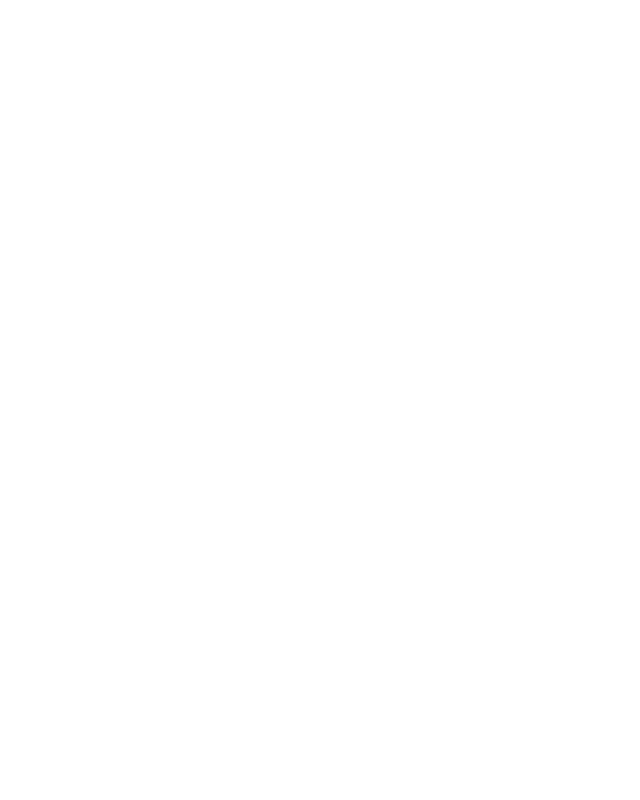
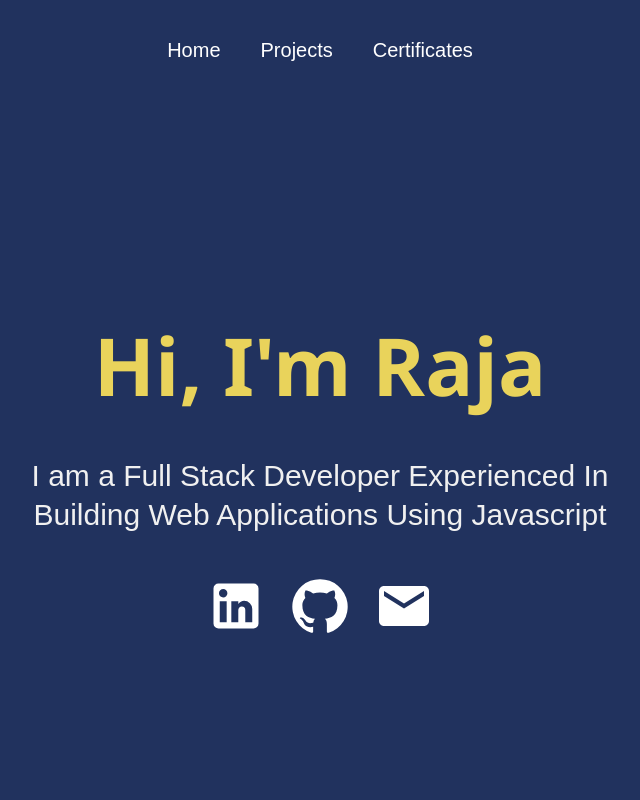
Before and after one commit to RajaVedha/portfolio-react, a React (Create React App) app: page / in a window 1280 px wide. Before the commit this address had no page. Shown: the top 800 px of the page, without its empty margins (320-960 px from the left). Built offline with nearby package versions, Linux system fonts and the light colour scheme.

Commit message:
first commit

```diff
--- a/src/App.js
+++ b/src/App.js
@@ -14,7 +14,7 @@
       <Router>
         {/* <Navbar /> */}
         <Routes>
-          <Route path="portfolio-react/" element={<Home />} />
+          <Route path="/" element={<Home />} />
           <Route path="/projects"  element={<Projects />}/>
           <Route path="/projects/:id" element={<ProjectDisplay />}/>
           <Route path="/certificates" element={<Certificates />} />
```
